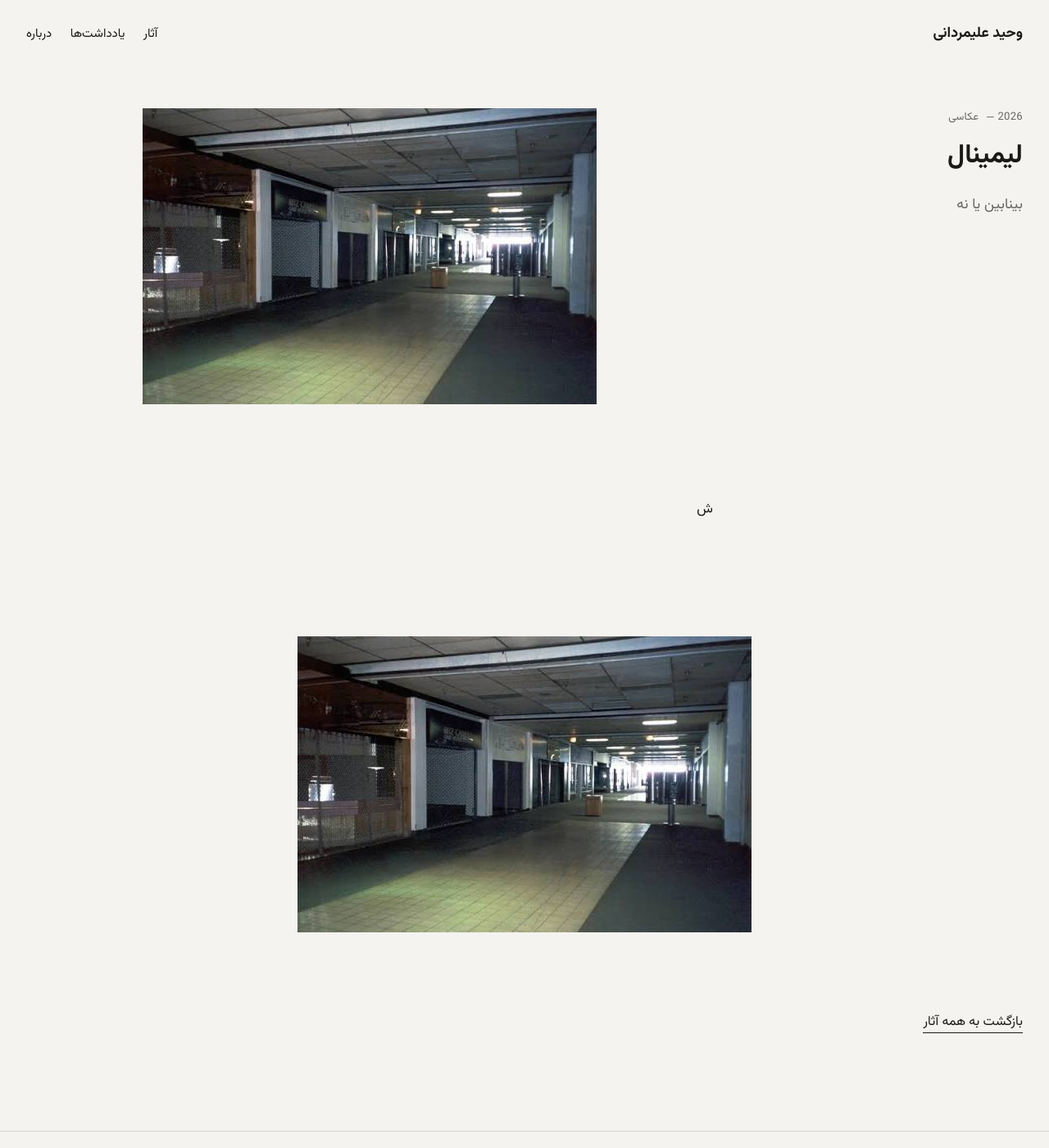
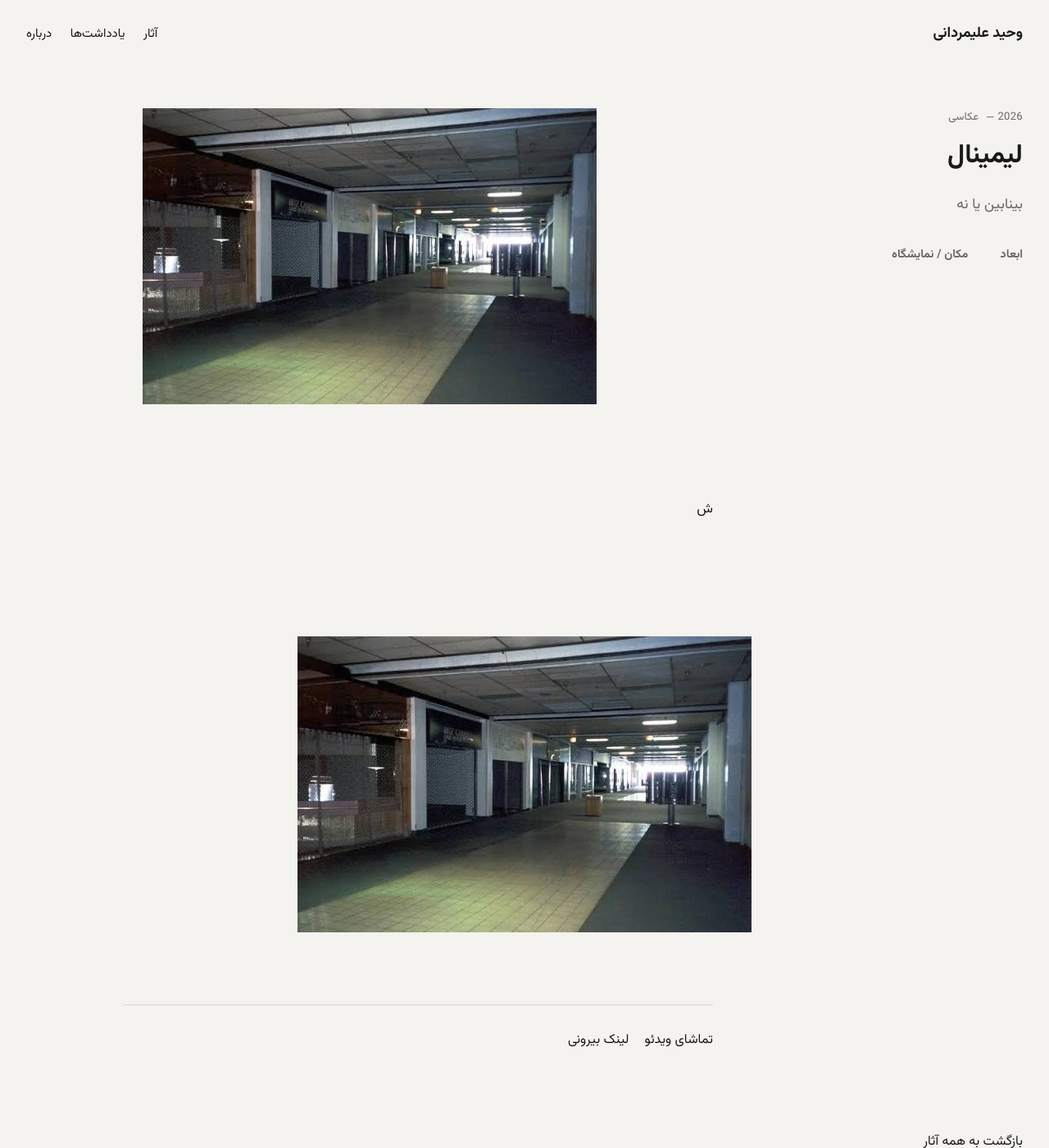
Before and after one commit to vahidalimardani-art/vahidalimardani-art.github.io, a Jekyll site: the page built from _works/lim-v2.md, in a window 1280 px wide and 1400 px high. Shown: the whole window at 82% size. Built offline with Jekyll 4.4.1, drawn with Linux system fonts in a browser that asks for light colours.

Commit message:
Polish empty content rendering

```diff
--- a/_data/site.yml
+++ b/_data/site.yml
@@ -1,6 +1,6 @@
 artist_name: وحید علیمردانی
 homepage_title: ""
-homepage_intro: آرشیو مستقل آثار، تصاویر، فیلم‌ها و یادداشت‌های وحید علیمردانی.
+homepage_intro: ""
 footer_text: ""
 location: ""
 portrait: ""
--- a/_layouts/about.html
+++ b/_layouts/about.html
@@ -7,7 +7,7 @@
     <p class="eyebrow">درباره</p>
     <h1>{{ info.artist_name | default: page.title }}</h1>
   </header>
-  {% if info.portrait %}
+  {% if info.portrait != blank %}
     <figure class="about-portrait"><img src="{{ info.portrait | relative_url }}" alt="{{ info.artist_name | escape }}"></figure>
   {% endif %}
   <section class="prose">{{ content }}</section>
--- a/_layouts/work.html
+++ b/_layouts/work.html
@@ -9,15 +9,15 @@
     </p>
     <h1>{{ page.title }}</h1>
     {% if page.summary %}<p class="work-page__summary">{{ page.summary }}</p>{% endif %}
-    {% if page.dimensions or page.location %}
+    {% if page.dimensions != blank or page.location != blank %}
       <dl class="work-facts">
-        {% if page.dimensions %}<div><dt>ابعاد</dt><dd>{{ page.dimensions }}</dd></div>{% endif %}
-        {% if page.location %}<div><dt>مکان / نمایشگاه</dt><dd>{{ page.location }}</dd></div>{% endif %}
+        {% if page.dimensions != blank %}<div><dt>ابعاد</dt><dd>{{ page.dimensions }}</dd></div>{% endif %}
+        {% if page.location != blank %}<div><dt>مکان / نمایشگاه</dt><dd>{{ page.location }}</dd></div>{% endif %}
       </dl>
     {% endif %}
   </header>
 
-  {% if page.cover %}
+  {% if page.cover != blank %}
     <figure class="work-cover">
       <img src="{{ page.cover | relative_url }}" alt="{{ page.cover_alt | default: page.title | escape }}">
     </figure>
@@ -25,7 +25,7 @@
 
   {% if content != "" %}<section class="prose work-page__text">{{ content }}</section>{% endif %}
 
-  {% if page.gallery %}
+  {% if page.gallery != blank %}
     <section class="work-gallery" aria-label="تصاویر اثر">
       {% for image in page.gallery %}
         <figure><img src="{{ image | relative_url }}" alt="تصویری از {{ page.title | escape }}" loading="lazy"></figure>
@@ -33,12 +33,12 @@
     </section>
   {% endif %}
 
-  {% if page.credits or page.video or page.external_url %}
+  {% if page.credits != blank or page.video != blank or page.external_url != blank %}
     <aside class="work-extra">
-      {% if page.credits %}<p>{{ page.credits }}</p>{% endif %}
+      {% if page.credits != blank %}<p>{{ page.credits }}</p>{% endif %}
       <div class="work-extra__links">
-        {% if page.video %}<a href="{{ page.video | escape }}" target="_blank" rel="noopener">تماشای ویدئو</a>{% endif %}
-        {% if page.external_url %}<a href="{{ page.external_url | escape }}" target="_blank" rel="noopener">لینک بیرونی</a>{% endif %}
+        {% if page.video != blank %}<a href="{{ page.video | escape }}" target="_blank" rel="noopener">تماشای ویدئو</a>{% endif %}
+        {% if page.external_url != blank %}<a href="{{ page.external_url | escape }}" target="_blank" rel="noopener">لینک بیرونی</a>{% endif %}
       </div>
     </aside>
   {% endif %}
```
Also changed, not shown: index.html (+6 -4 lines).
